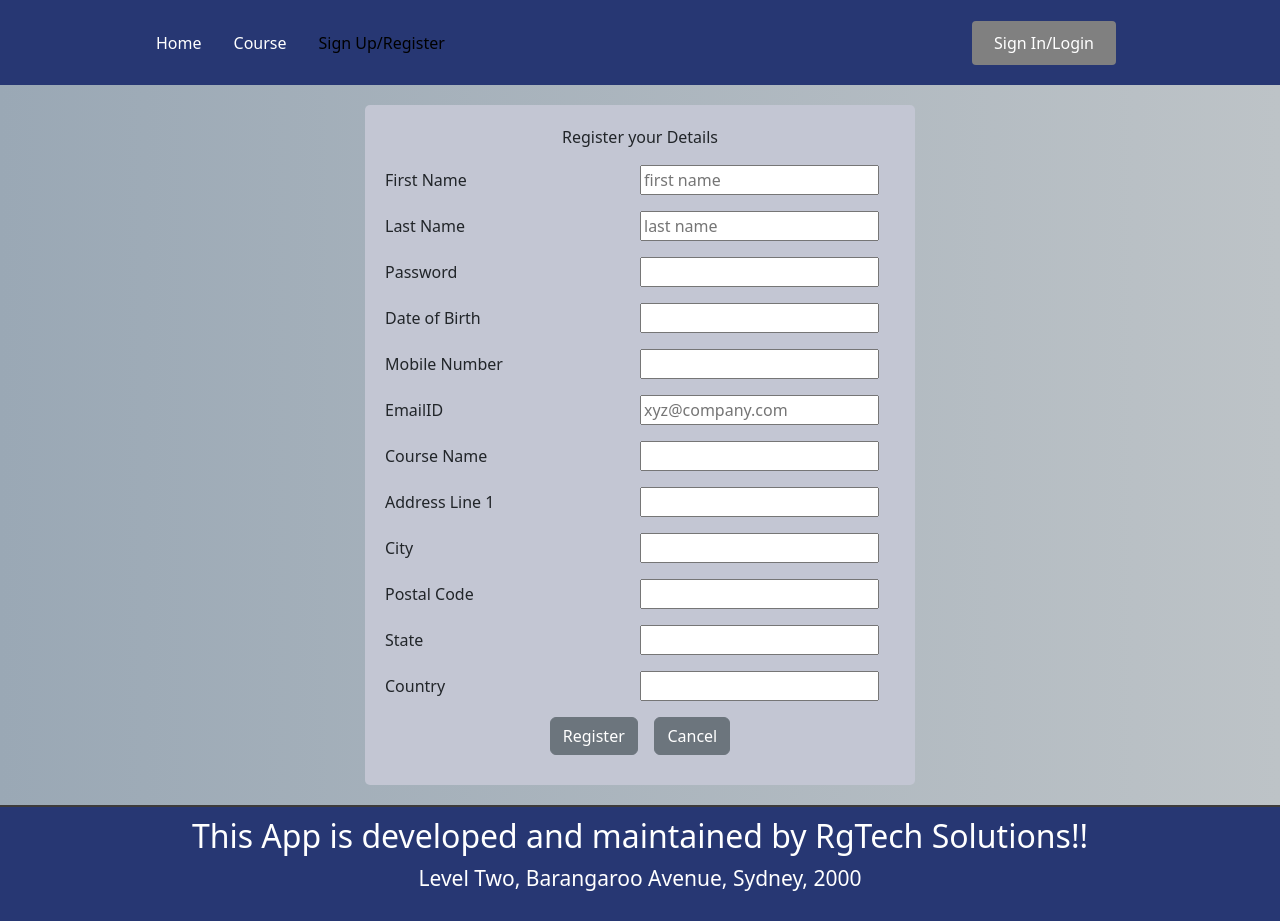
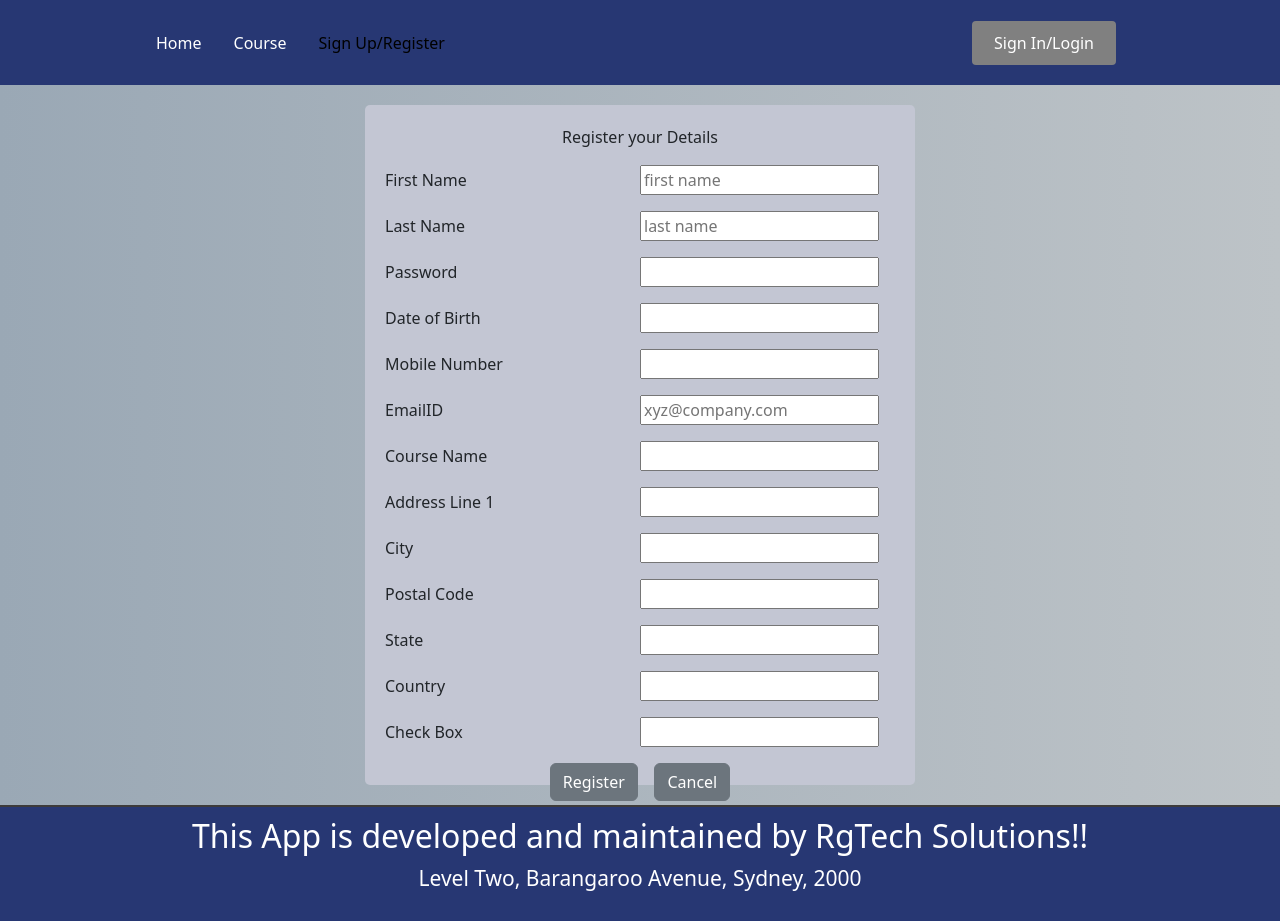
Before and after one commit to sarasri04/Property-UI, a React (Create React App) app: page /register in a window 1280 px wide. Built offline with nearby package versions, Linux system fonts and the light colour scheme.

Commit message:
new commit

```diff
--- a/src/components/homepage/homepage.css
+++ b/src/components/homepage/homepage.css
@@ -3,7 +3,6 @@
     height: 680px;
     padding-left: 20px;
     padding-top: 10px;
-    padding-right: 10px;
     padding-bottom: 10px;
 
 }
--- a/src/components/register/register.js
+++ b/src/components/register/register.js
@@ -20,6 +20,8 @@ const Register = () => {
     state: '',
     postalCode: '',
     country:'',
+    checkBox:'',
+
   };
   const [group, setGroup] = useState(initialFormState);
   const navigate = useNavigate();
@@ -108,6 +110,11 @@ navigate('/homepage');
          </FormGroup>
 
          <FormGroup>
+         <label className="form__label" for="checkBox">Check Box</label>
+         <input className="form__input" name="checkBox" type="text" id="checkBox" value={group.checkBox || ''} onChange={handleChange} placeholder=""/>
+         </FormGroup>
+
+         <FormGroup>
        <center>
          <Button className="btn"type="submit">Register</Button>{' '} &nbsp;&nbsp;&nbsp;
          <Button className="btn" tag={Link} to={{pathname: '/homepage'}}>Cancel</Button>
```
